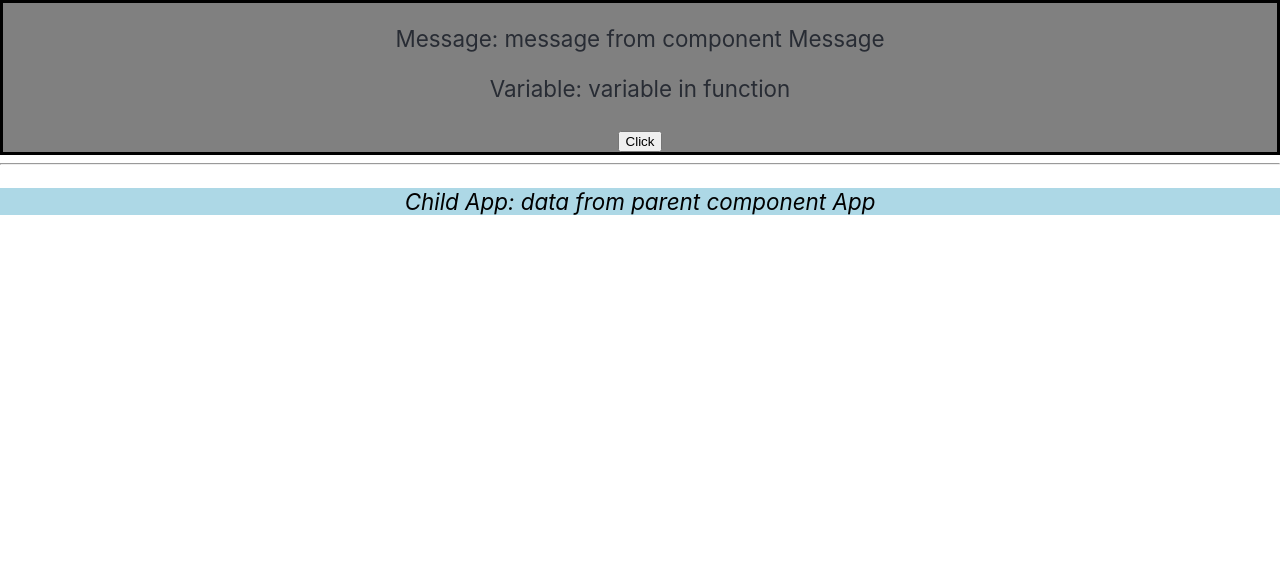
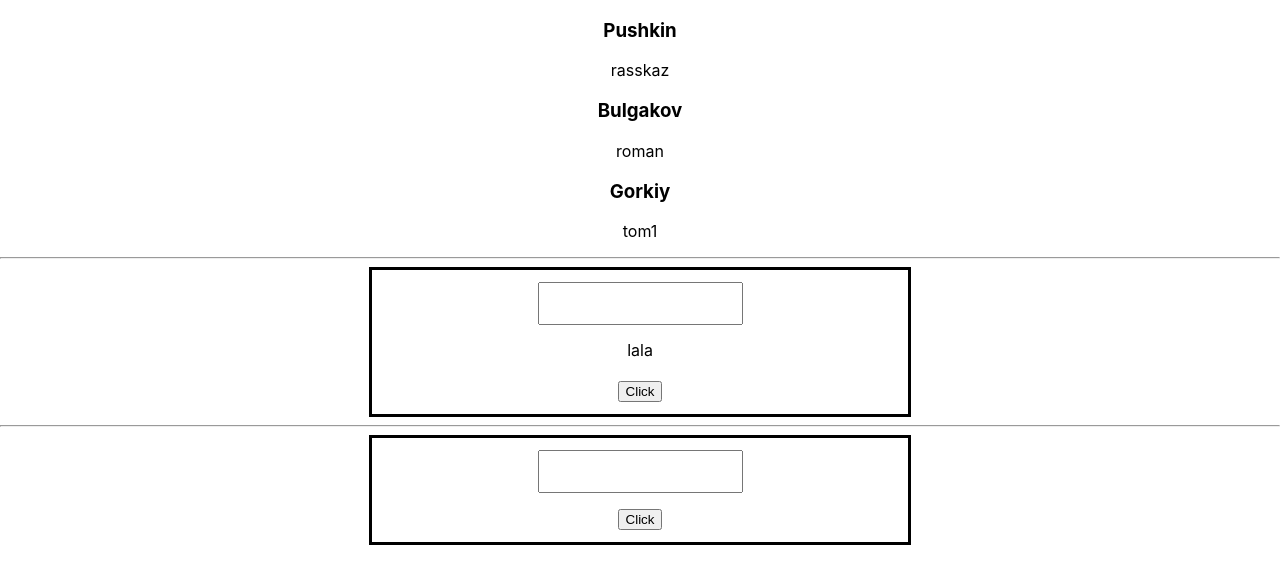
Before and after one commit to AlekseyKrivoshlykov/react_js_geebrains, a React (Create React App) app: page / in a window 1280 px wide. Shown: the top 584 px of the page. Built offline with nearby package versions, Linux system fonts and the light colour scheme.

Commit message:
Lesson__2

```diff
--- a/src/App.css
+++ b/src/App.css
@@ -19,6 +19,25 @@
   box-shadow: #61dafb;
   font-style: italic;
   font-size: 1.4rem;
+}
+
+.form_wrapp {
+  display: flex;
+  justify-content: center;
+  align-items: center;
+}
+
+.form_class {
+  width: 40%;
+  border: 3px solid black;
+  padding: 12px;
+}
+.form_input {
+  padding: 12px;
+  margin-bottom: 15px;
+}
+.form_button {
+
 }
 
 @media (prefers-reduced-motion: no-preference) {
--- a/src/App.js
+++ b/src/App.js
@@ -3,24 +3,27 @@ import './App.css';
 import { Form as FormClass} from './components/Form';
 import { Message }  from './components/Message';
 import { ChildApp }  from './components/ChildApp';
-import { useState } from 'react';
+import React, { useEffect, useState } from 'react';
+import { MessageList } from './components/MessageList';
+import { FormRobot } from './components/FormRobot';
 
 
-
-export const App = () => {
-  const [variableFromApp] = useState('data from parent component App')
-
+export function App () {
 
   return (
     <div className="App">
 
-      <Message name="message from component Message" />
-      <ChildApp name={variableFromApp} />
+    <MessageList />
+    <hr/>
+    <FormClass />
+    <hr/>
+    <FormRobot />
 
-      {/* <FormClass /> */}
     </div>
 
   );
+
 }
 
+
 export default App;
--- a/src/components/Form.jsx
+++ b/src/components/Form.jsx
@@ -1,8 +1,34 @@
+// import { useEffect } from "react";
+// import { useState } from "react"
+import React from 'react'
 
+/* 3 задание:
+        Добавить и стилизовать форму - поле для ввода текста и кнопка для отправки сообщения.
+    При отправке сообщения обновление UI должно происходить за счет обновления стейта App.
+*/
 
-export const Form = () => {
-    return <form>
-            <input type="text" />
-            <button>click</button>
-        </form>
+export class Form extends React.Component {
+    state = {
+        name: 'lala'
+    }
+
+    preventDefault = (ev) => {
+        ev.preventDefault()
+    }
+
+    handleChangeName = (ev) => {
+        this.setState({ name: ev.target.value })
+    }
+
+    render() {
+        return <div className="form_wrapp">
+                <form className="form_class" onClick={this.preventDefault}>
+                    <input className="form_input" type="text" onChange={this.handleChangeName} />
+                    <div>{this.state.name}</div>
+                    <br/>
+                    <button className="form_button">Click</button>
+                    </form>
+            </div>
+
+    }
 }
--- /dev/null
+++ b/src/components/FormRobot.jsx
@@ -0,0 +1,56 @@
+import React, { useEffect, useState } from 'react'
+
+
+export function FormRobot () {
+    const [state, setState] = useState()
+
+    const roboMess = [
+        {
+            Author: 'Robot',
+            Message: 'Your message is received.'
+        }
+    ]
+
+    const values = []
+
+    function handleSubmit (event) {
+        event.preventDefault();
+    }
+
+    // function handleChange (event) {
+    //     setState(event.target.value)
+    // }
+
+    useEffect(() => {
+        setState(roboMess)
+    }, [])
+
+    function handleResponse (event) {
+         <div>
+            {roboMess.map(function(item) {
+                return <div key={item.id}>
+                <h3>{item.Author}</h3>
+                <p>{item.Message}</p>
+                </div>
+                })}
+            </div>
+    }
+
+
+    return (
+            <div className="form_wrapp">
+                <form className="form_class" onSubmit={handleSubmit}>
+                    <input className="form_input" type="text" onChange={value => setState(values)} />
+                        {/* <input className="form_input" type="text" onChange={handleChange} /> */}
+                        <br/>
+                        <button className="form_button" onClick={handleResponse}>Click</button>
+                        {/* <div>{roboMess}</div> */}
+                </form>
+
+
+            </div>
+
+
+    )
+
+}
--- /dev/null
+++ b/src/components/MessageList.jsx
@@ -0,0 +1,38 @@
+import React, { useEffect, useState } from 'react';
+
+
+export function MessageList () {
+
+  const [messageList, setMessageList] = useState([])
+
+  const placeHolder = [
+    {text: 'rasskaz',
+     author: 'Pushkin'
+    },
+    {text: 'roman',
+     author: 'Bulgakov'
+    },
+    {text: 'tom1',
+     author: 'Gorkiy'
+    }
+  ]
+
+  useEffect(() => {
+    setMessageList(placeHolder)
+  }, [])
+
+  return (
+    <>
+      <div className="App">
+         {placeHolder.map(function(item) {
+          return <div key={item.id}>
+                    <h3>{item.author}</h3>
+                    <p>{item.text}</p>
+                  </div>
+        })}
+      </div>
+    </>
+
+  );
+
+}
--- a/src/index.js
+++ b/src/index.js
@@ -1,7 +1,7 @@
 import React from 'react';
 import ReactDOM from 'react-dom/client';
 import './index.css';
-import { App }  from './App';
+import { App } from './App';
 // import reportWebVitals from './reportWebVitals';
 
 
```
